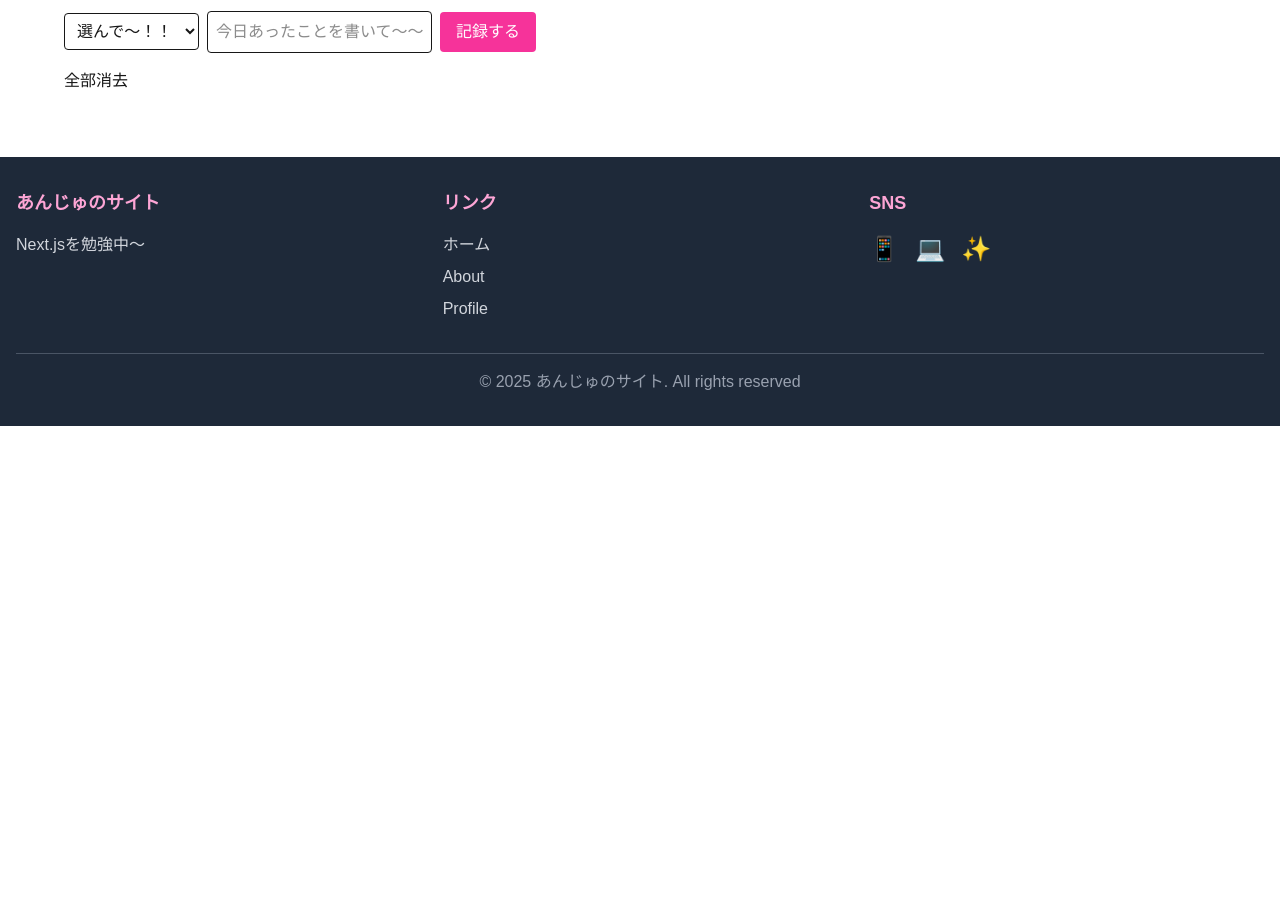
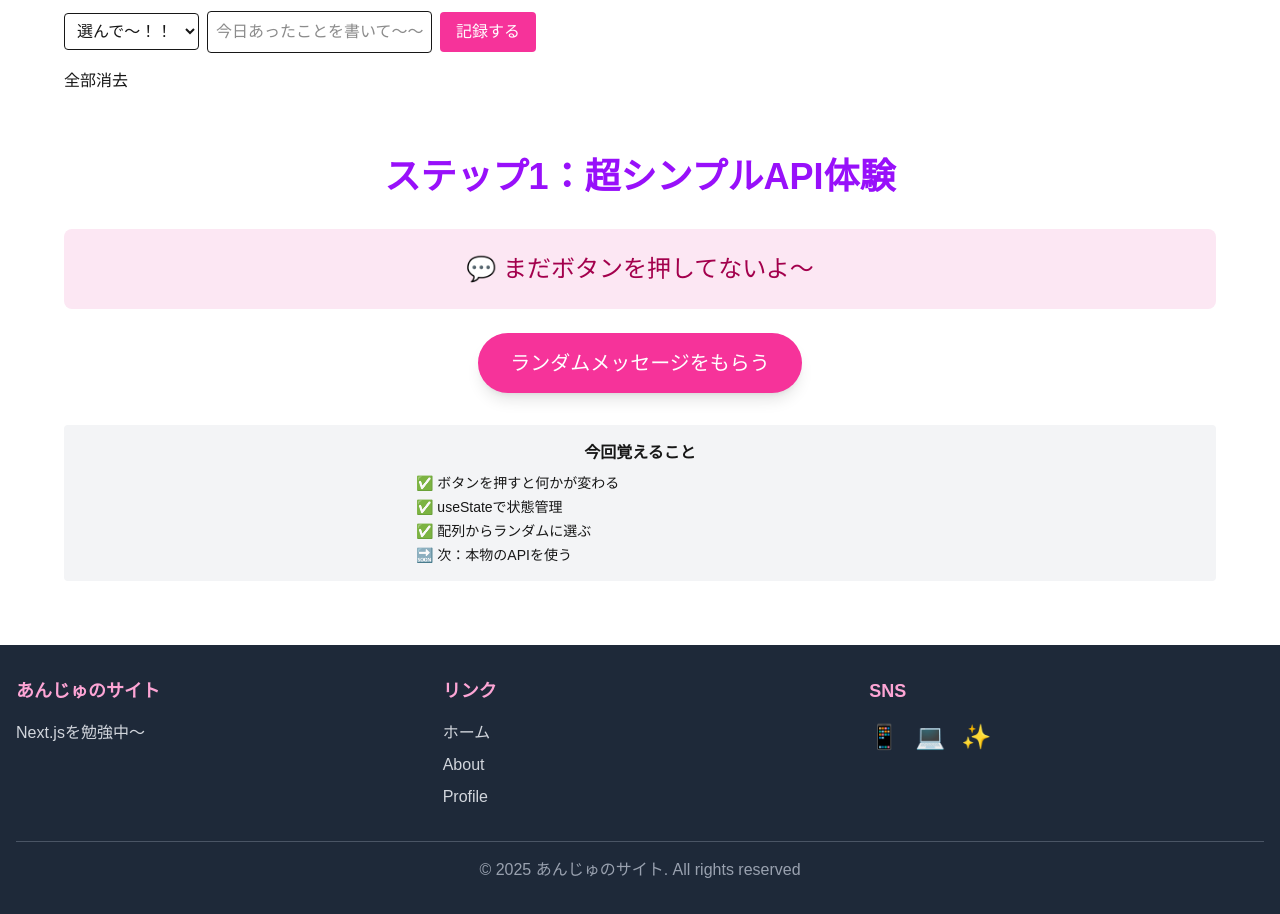
Before and after one commit to Anju1023/tutorial-nextjs, a Next.js app: page / in a window 1280 px wide. Shown: the part 1425-2339 px from the top of the page. Before the commit the page ends 1851 px from the top, so only its background shows below. Built offline with nearby package versions, Linux system fonts and the light colour scheme.

Commit message:
ページコンポーネントにStep1SimpleAPIを追加し、アプリの機能を拡充しました。

```diff
--- a/src/app/page.tsx
+++ b/src/app/page.tsx
@@ -5,6 +5,7 @@ import FoodApp from '@/components/FoodApp';
 import ItemListApp from '@/components/ItemListApp';
 import LightApp from '@/components/LightApp';
 import NameApp from '@/components/NameApp';
+import Step1SimpleAPI from '@/components/Step1SimpleAPI';
 
 export default function Home() {
 	return (
@@ -25,6 +26,7 @@ export default function Home() {
 			<FoodApp />
 			<ItemListApp />
 			<DiaryApp />
+			<Step1SimpleAPI />
 		</div>
 	);
 }
--- /dev/null
+++ b/src/components/Step1SimpleAPI.tsx
@@ -0,0 +1,54 @@
+import { useState } from 'react';
+
+export default function Step1SimpleAPI() {
+	// まずはひとつの文字だけ取ってくる
+	const [message, setMessage] = useState<string>('まだボタンを押してないよ～');
+
+	// ボタンを押したら実行される関数
+	const getRandomJoke = () => {
+		// 超シンプル：ランダムな挨拶を返すだけ
+		const jokes = [
+			'こんにちは～',
+			'おつかれさま～',
+			'がんばれ～',
+			'最高～',
+			'今日もかわいいね～',
+		];
+
+		// ランダムにひとつ選ぶ
+		const randomJoke = jokes[Math.floor(Math.random() * jokes.length)];
+		setMessage(randomJoke);
+	};
+
+	return (
+		<div className="p-8 text-center">
+			<h1 className="text-4xl font-bold mb-8 text-purple-600">
+				ステップ1：超シンプルAPI体験
+			</h1>
+
+			{/* 今の状態を表示 */}
+			<div className="bg-pink-100 p-6 rounded-lg mb-6">
+				<p className="text-2xl text-pink-800">💬 {message}</p>
+			</div>
+
+			{/* ボタン */}
+			<button
+				onClick={getRandomJoke}
+				className="bg-pink-500 text-white px-8 py-4 rounded-full text-xl hover:bg-pink-600 hover:scale-105 transition-all duration-300 shadow-lg"
+			>
+				ランダムメッセージをもらう
+			</button>
+
+			{/* 説明 */}
+			<div className="mt-8 p-4 bg-gray-100 rounded">
+				<h3 className="font-bold mb-2">今回覚えること</h3>
+				<ul className="text-sm space-y-1 text-left max-w-md mx-auto">
+					<li>✅ ボタンを押すと何かが変わる</li>
+					<li>✅ useStateで状態管理</li>
+					<li>✅ 配列からランダムに選ぶ</li>
+					<li>🔜 次：本物のAPIを使う</li>
+				</ul>
+			</div>
+		</div>
+	);
+}
```
Also changed, not shown: src/components/SimpleAPIApp.tsx (added).
